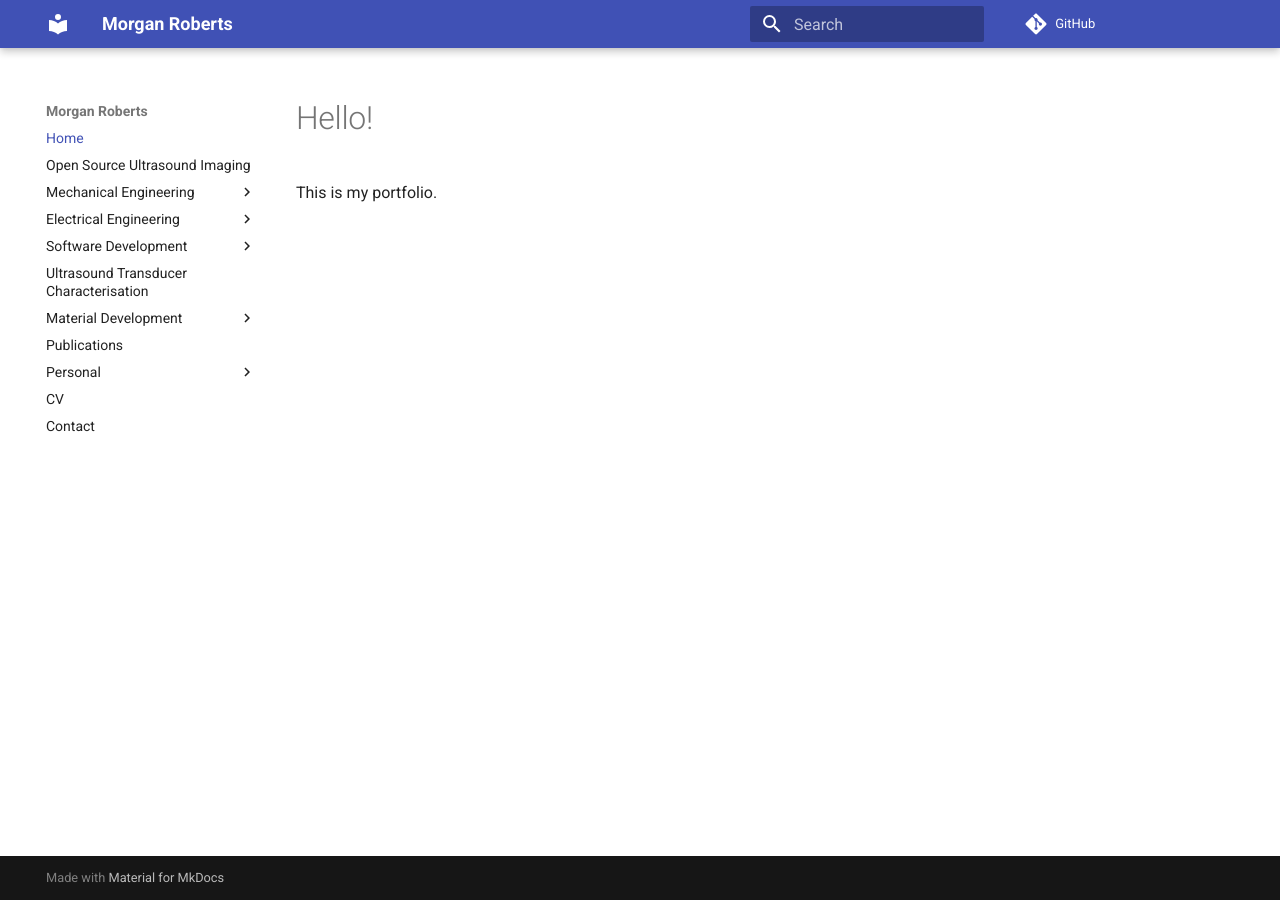
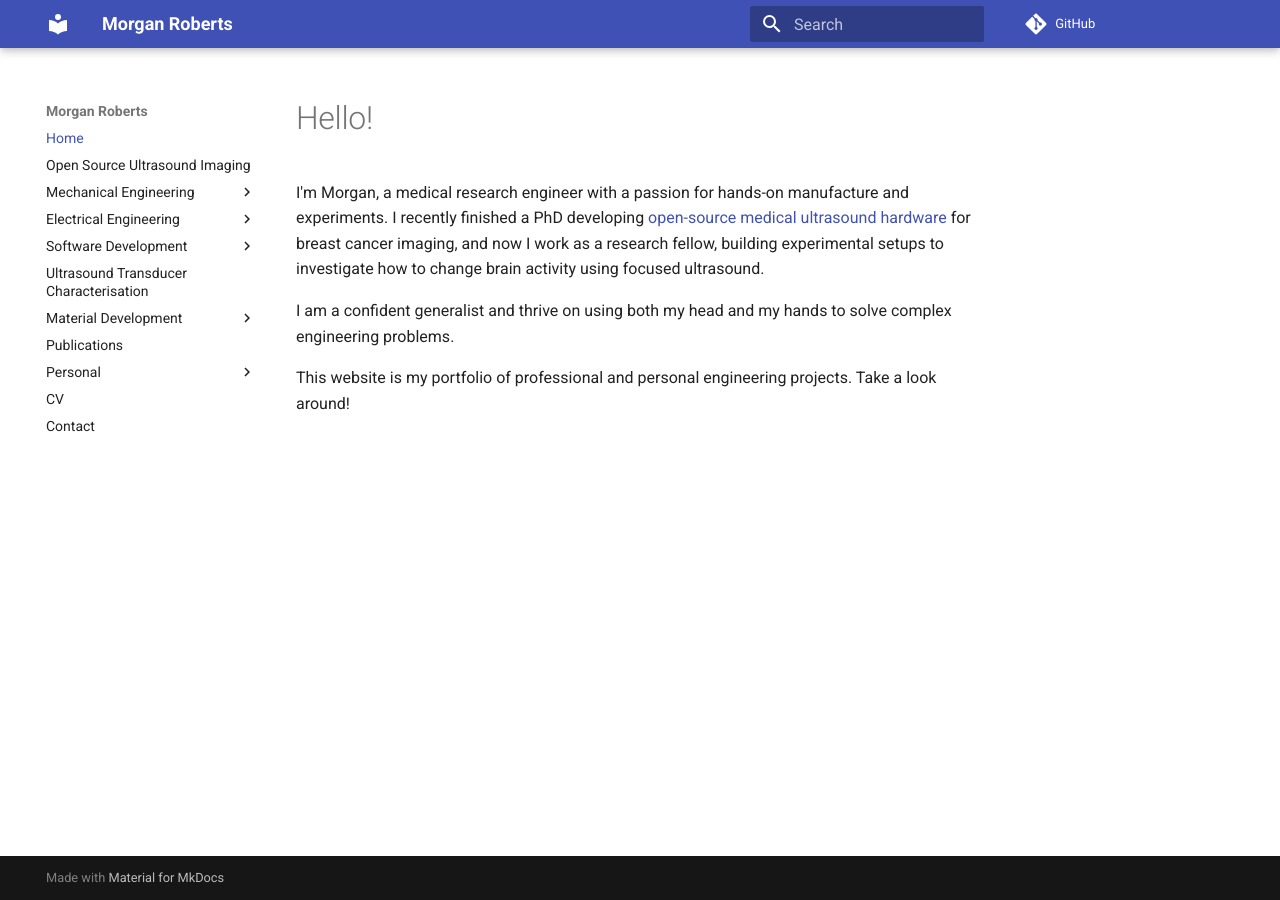
Before and after one commit to morganjroberts/portfolio, an MkDocs documentation site: the page built from docs/index.md, in a window 1280 px wide. Built offline with MkDocs 1.6.1 and Material for MkDocs 9.7.7, drawn with Linux system fonts in a browser that asks for light colours; comment, search, counter and statistics services are not loaded.

Commit message:
added more content

```diff
--- a/docs/index.md
+++ b/docs/index.md
@@ -1,3 +1,7 @@
 # Hello!
 
-This is my portfolio.
+I'm Morgan, a medical research engineer with a passion for hands-on manufacture and experiments. I recently finished a PhD developing [open-source medical ultrasound hardware](./open-source-ultrasound.md) for breast cancer imaging, and now I work as a research fellow, building experimental setups to investigate how to change brain activity using focused ultrasound.
+
+I am a confident generalist and thrive on using both my head and my hands to solve complex engineering problems.
+
+This website is my portfolio of professional and personal engineering projects. Take a look around!
```
Also changed, not shown: docs/contact.md (+5 -0 lines), docs/open-source-ultrasound.md (+9 -7 lines), docs/transducer-manufacture.md (+4 -0 lines), docs/ultrasound-scanning-system.md (+3 -0 lines).
